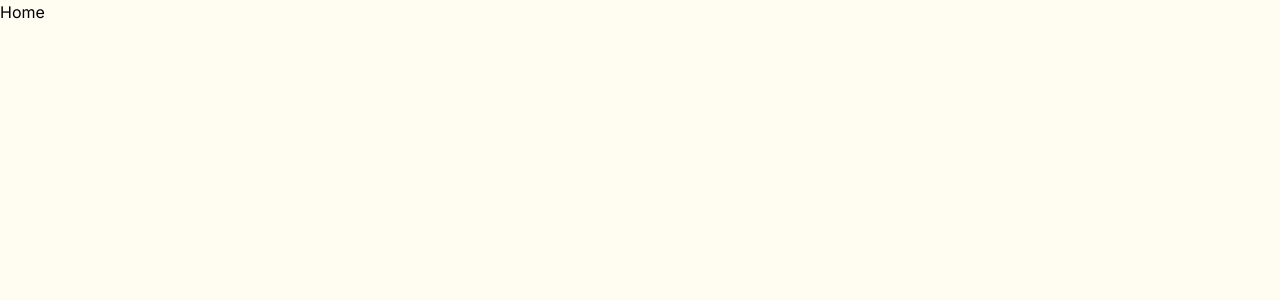
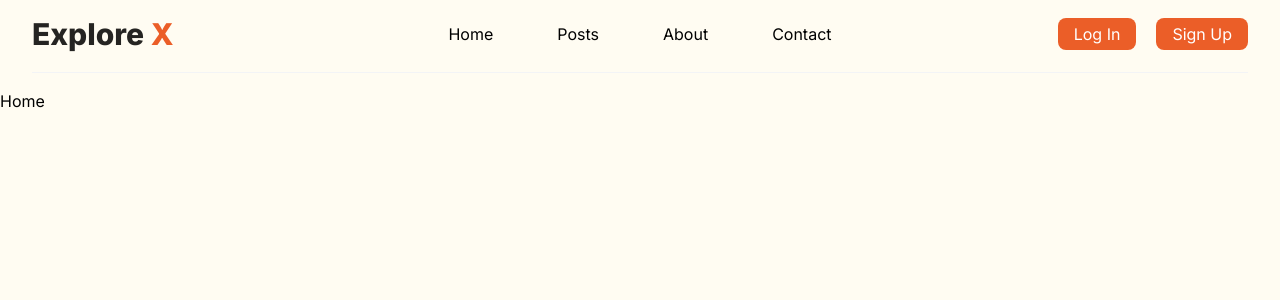
Before and after one commit to bjmczhang/travel-blog, a Next.js app: page / in a window 1280 px wide. Shown: the top 300 px of the page. Built offline with nearby package versions, Linux system fonts and the light colour scheme.

Commit message:
create Navbar components

```diff
--- a/app/(site)/layout.tsx
+++ b/app/(site)/layout.tsx
@@ -1,6 +1,7 @@
 import type { Metadata } from "next";
 import { Inter } from "next/font/google";
 import "./globals.css";
+import Navbar from "@/components/shared/Navbar";
 
 const inter = Inter({ subsets: ["latin"] });
 
@@ -17,6 +18,7 @@ export default function RootLayout({
   return (
     <html lang="en">
       <body className={`${inter.className} overflow-x-hidden bg-light`}>
+        <Navbar />
         {children}
       </body>
     </html>
--- /dev/null
+++ b/components/shared/MobileMenu.tsx
@@ -0,0 +1,39 @@
+import { useState, useEffect } from "react";
+import { CgMenuGridO, CgClose } from "react-icons/cg";
+import {
+  FaSquareXTwitter,
+  FaSquareGithub,
+  FaSquareInstagram,
+  FaSquareFacebook,
+} from "react-icons/fa6";
+import Button from "../ui/Button";
+import { navLinks } from "@/constants";
+import Link from "next/link";
+import Route from "../ui/Route";
+const MobileMenu = () => {
+  const [openMobileMenu, setOpenMobileMenu] = useState(false);
+
+  const mobileMenuHandler = () => {
+    setOpenMobileMenu(!openMobileMenu);
+  };
+  return (
+    <>
+      <div className="md:hidden" onClick={mobileMenuHandler}>
+        {openMobileMenu ? <CgClose size={25} /> : <CgMenuGridO size={25} />}
+      </div>
+      {openMobileMenu ? (
+        <div
+          onClick={() => setOpenMobileMenu(false)}
+          className="fixed w-full h-screen top-0 left-0 bg-black/25 z-50"
+        >
+          <div
+            onClick={(e) => e.stopPropagation()}
+            className="abbsolute h-screen left-0 top-0 w-60 bg-white z-[999] px-5 border-r overflow-y-hidden flex flex-col gap-10"
+          ></div>
+        </div>
+      ) : null}
+    </>
+  );
+};
+
+export default MobileMenu;
--- /dev/null
+++ b/components/shared/Navbar.tsx
@@ -0,0 +1,41 @@
+"use client";
+
+import Link from "next/link";
+import Button from "../ui/Button";
+import Route from "../ui/Route";
+import { navLinks } from "@/constants";
+import { useEffect, useState } from "react";
+import clsx from "clsx";
+import MobileMenu from "./MobileMenu";
+const Navbar = () => {
+  return (
+    <nav className="py-4 w-full">
+      <div className="w-[95%] mx-auto max-w-[1450px] flex items-center justify-between pb-5 border-b border-gray-100">
+        <div className="flex-1">
+          <Link href={"/"}>
+            <h1 className="text-3xl font-extrabold text-secondary">
+              Explore <span className="text-primary">X</span>
+            </h1>
+          </Link>
+        </div>
+        <ul className="flex items-center justify-center gap-16 flex-2 max-md:hidden">
+          {navLinks.map((link, index) => (
+            <li key={index}>
+              <Route route={link.route} label={link.label} />
+            </li>
+          ))}
+        </ul>
+        <div className="flex gap-5 flex-1 justify-end max-md:hidden">
+          <Button text="Log In" onClick={() => null} aria="Log in button" />
+          <Button text="Sign Up" onClick={() => null} aria="Sign up button" />
+        </div>
+
+        <div>
+          <MobileMenu />
+        </div>
+      </div>
+    </nav>
+  );
+};
+
+export default Navbar;
--- /dev/null
+++ b/components/ui/Button.tsx
@@ -0,0 +1,18 @@
+interface buttonProps {
+  text?: string;
+  onClick?: () => void;
+  aria?: string;
+}
+const Button = ({ text, onClick, aria }: buttonProps) => {
+  return (
+    <button
+      className="bg-primary py-1 px-4 rounded-lg hover:bg-primary/80 duration-500 inline-block text-white"
+      onClick={onClick}
+      aria-label={aria}
+    >
+      {text}
+    </button>
+  );
+};
+
+export default Button;
--- /dev/null
+++ b/components/ui/Route.tsx
@@ -0,0 +1,22 @@
+import Link from "next/link";
+import clsx from "clsx";
+
+interface routeProps {
+  route: string;
+  label?: string;
+  isActive?: boolean;
+  onClick?: () => void;
+}
+const Route = ({ route, label, isActive, onClick }: routeProps) => {
+  return (
+    <Link
+      href={route}
+      onClick={onClick}
+      className={clsx(isActive && "text-primary rounded-none bg-transparent")}
+    >
+      {label}
+    </Link>
+  );
+};
+
+export default Route;
```
Also changed, not shown: 1 other file (tests, documents, lock files or other folders).
